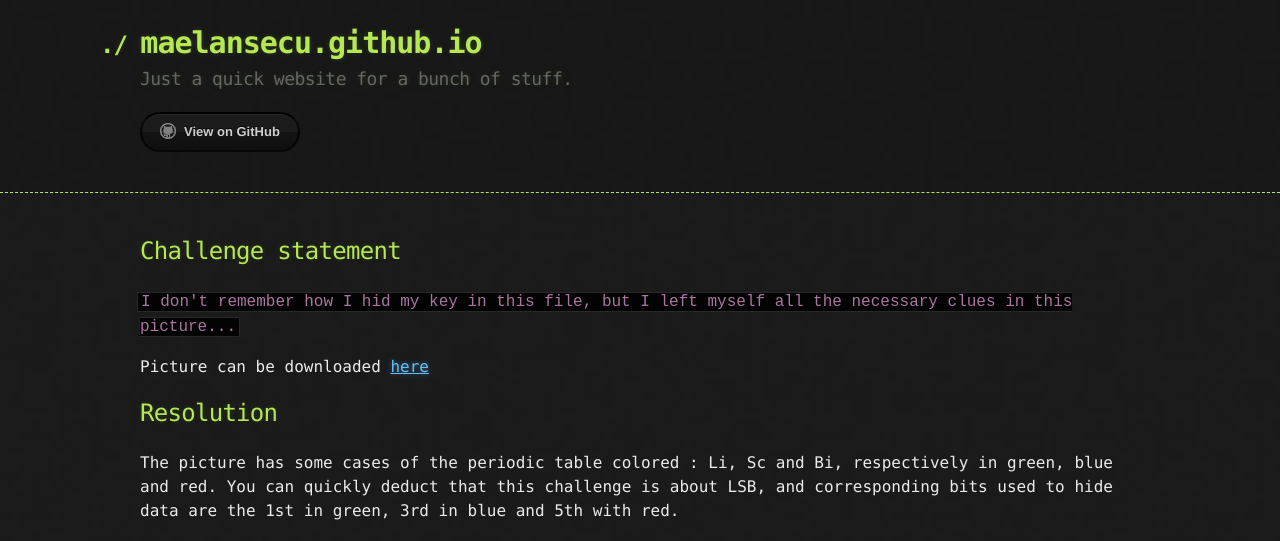
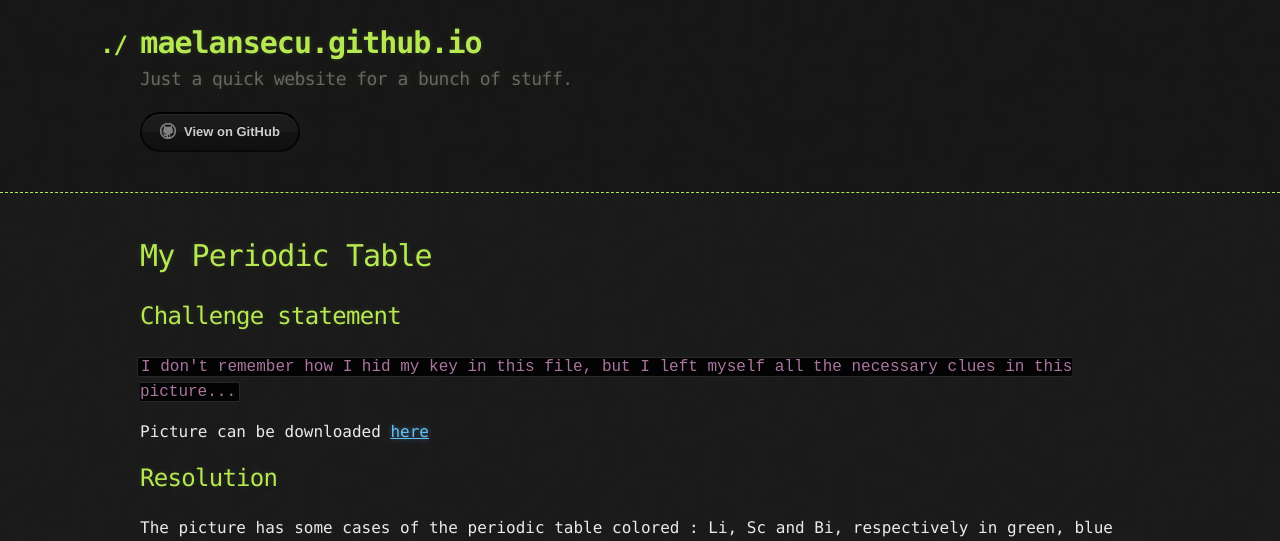
Before and after one commit to maelansecu/maelansecu.github.io, a Jekyll site: the page built from ctf/grehack/periodic_table.md, in a window 1280 px wide. Shown: the top 541 px of the page. Built offline with Jekyll 4.4.1, drawn with Linux system fonts in a browser that asks for light colours; our own code applies the rules of GitHub Pages for plain Markdown files.

Commit message:
Update periodic_table.md

```diff
--- a/ctf/grehack/periodic_table.md
+++ b/ctf/grehack/periodic_table.md
@@ -1,6 +1,7 @@
 ---
 layout: default
 ---
+# My Periodic Table
 
 ## Challenge statement
 
```
